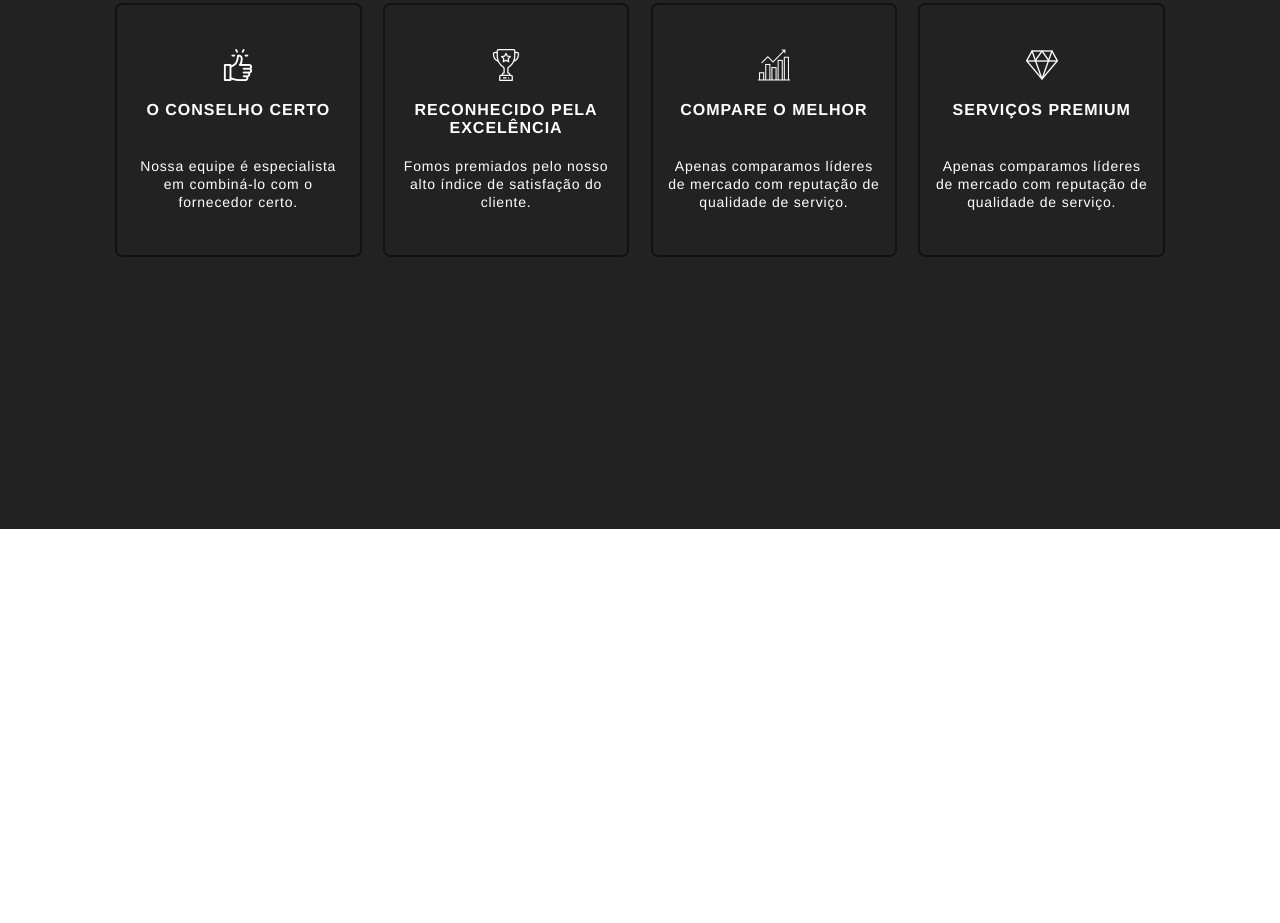
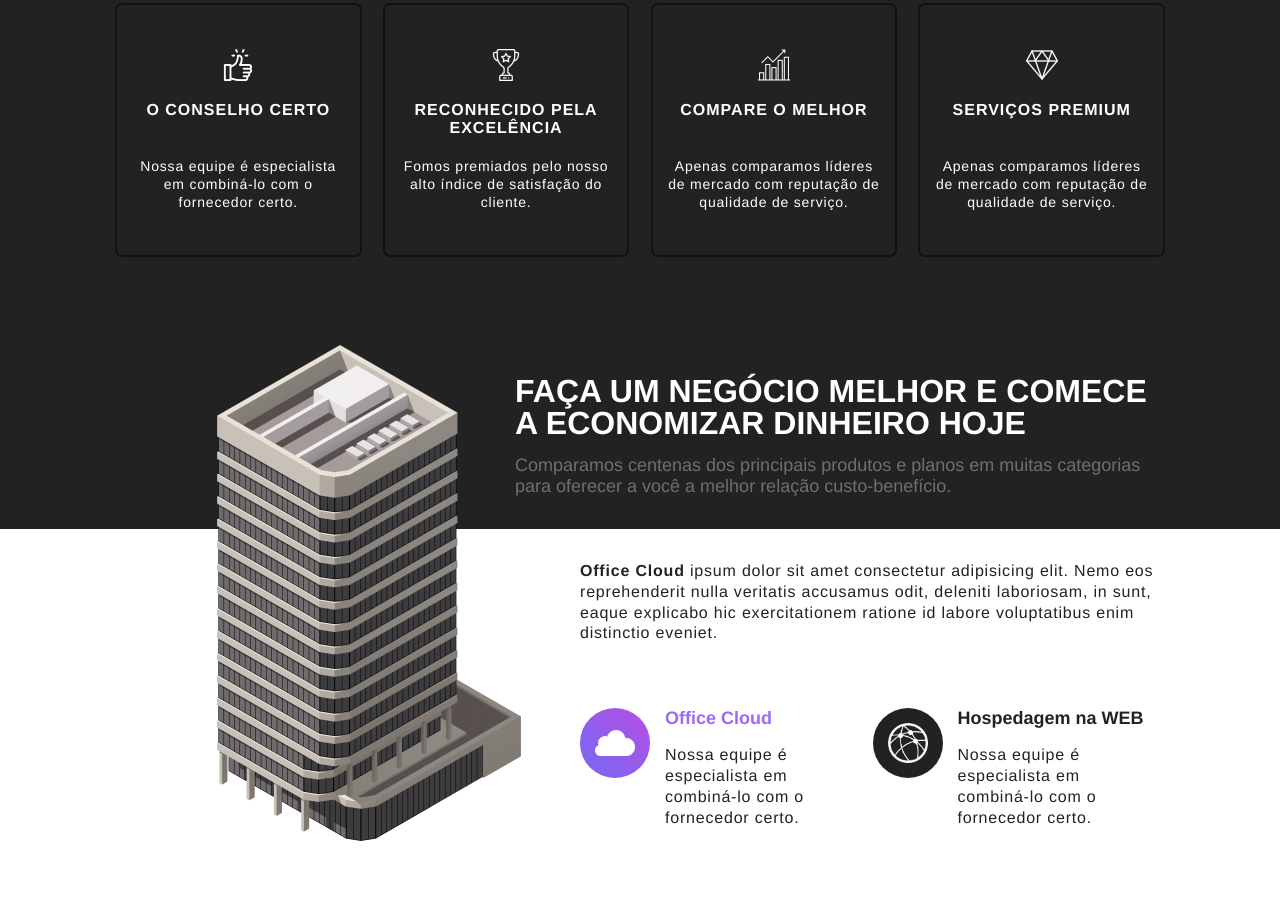
Before and after one commit to igorsantos97/STARSTECH, a plain HTML site: page index.html in a window 1280 px wide. Shown: the part 885-1808 px from the top of the page. Before the commit the page ends 1414 px from the top, so only its background shows below. Drawn offline with Linux system fonts and the light colour scheme.

Commit message:
Finalizar sessão about info

```diff
--- a/css/style.css
+++ b/css/style.css
@@ -40,6 +40,10 @@ ul {
 
 .title span {
     font-weight: bold;
+}
+
+.medium-title {
+    font-size: 2rem !important;
 }
 
 .btn {
@@ -189,3 +193,89 @@ ul {
     font-size: 14px;
     padding: 0 5%;
 }
+
+/* ABOUT INFO */
+.about-info-content {
+    display: grid;
+    grid-column: 3 / 4;
+    grid-template-columns: 300px 1fr;
+    margin-top: -28%;
+}
+
+.about-info-content h2 {
+    color: var(--white);
+    font-weight: bold;
+    padding-top: 2rem;
+
+}
+
+.about-info-content h3 {
+    color: #6f6f6f;
+    font-size: 1.125em;
+    font-weight: 400;
+    margin-bottom: 4rem;
+}
+
+.about-info-content > div > p {
+    margin-bottom: 20px;
+    padding-left: 10%;
+}
+
+.about-info-content p span {
+    font-weight: bold;
+}
+
+.about-info-tabnav {
+    display: flex;
+    margin-top: 4rem !important;
+    padding-left: 10%;
+}
+
+.about-info-tabnav li {
+    cursor: pointer;
+    display: flex;
+}
+
+.about-info-tabnav li:hover span {
+    background: linear-gradient(45deg, rgba(121, 110, 255, 0.95) 0%, rgb(190 80 236 / 95%) 100%);
+}
+
+.about-info-tabnav li.active span {
+    background-image: linear-gradient(45deg, rgba(121, 110, 255, 0.95) 0%, rgb(190 80 236 / 95%) 100%);
+}
+
+.about-info-tabnav li:hover h4,
+.about-info-tabnav li.active h4 {
+    background: -webkit-linear-gradient(#8e70fc, #ab62f3);
+    -webkit-background-clip: text;
+    -webkit-text-fill-color: transparent;
+}
+
+.about-info-tabnav li div:last-child {
+    padding-left: 15px;
+    padding-right: 10px;
+}
+
+.about-info-tabnav h4 {
+    margin-bottom: 1rem;
+    font-size: 18px;
+}
+
+.about-info-tabnav span {
+    align-items: center;
+    background: var(--black);
+    border-radius: 50%;
+    color: var(--white);
+    display: flex;
+    height: 70px;
+    justify-content: center;
+    width: 70px;
+}
+
+.about-info-tabnav span.active {
+    background-image: linear-gradient(45deg, rgba(121, 110, 255, 0.95) 0%, rgb(190 80 236 / 95%) 100%);
+}
+
+.about-info-tabnav img {
+    width: 40px;
+}
--- a/index.html
+++ b/index.html
@@ -67,6 +67,43 @@
         </div>
     </section>
 
+    <section class="about-info grid-container section-full">
+        <div class="about-info-content">
+            <img src="./img/building.png" alt="Imagem de um prédio">
+            <div>
+                <h2 class="title medium-title">Faça um negócio melhor e comece a economizar dinheiro hoje</h2>
+                <h3>Comparamos centenas dos principais produtos e planos em muitas categorias para oferecer a você a melhor relação custo-benefício.</h3>
+
+                <p><span>Office Cloud</span> ipsum dolor sit amet consectetur adipisicing elit. Nemo eos reprehenderit nulla veritatis accusamus odit, deleniti laboriosam, in sunt, eaque explicabo hic exercitationem ratione id labore voluptatibus enim distinctio eveniet.</p>
+
+                <ul class="about-info-tabnav">
+                    <li class="active">
+                        <div>
+                            <span>
+                                <img src="./img/cloud.png" alt="Icone de uma nuvem">
+                            </span>
+                        </div>
+                        <div>
+                            <h4 class="active">Office Cloud</h4>
+                            <p>Nossa equipe é especialista em combiná-lo com o fornecedor certo.</p>
+                        </div>
+                    </li>
+                    <li>
+                        <div>
+                            <span>
+                                <img src="./img/networking.png" alt="Icone de networking">
+                            </span>
+                        </div>
+                        <div>
+                            <h4 class="active">Hospedagem na WEB</h4>
+                            <p>Nossa equipe é especialista em combiná-lo com o fornecedor certo.</p>
+                        </div>
+                    </li>
+                </ul>
+            </div>
+        </div>
+    </section>
+
     <script src="./js/script.js"></script>
 </body>
 
```
